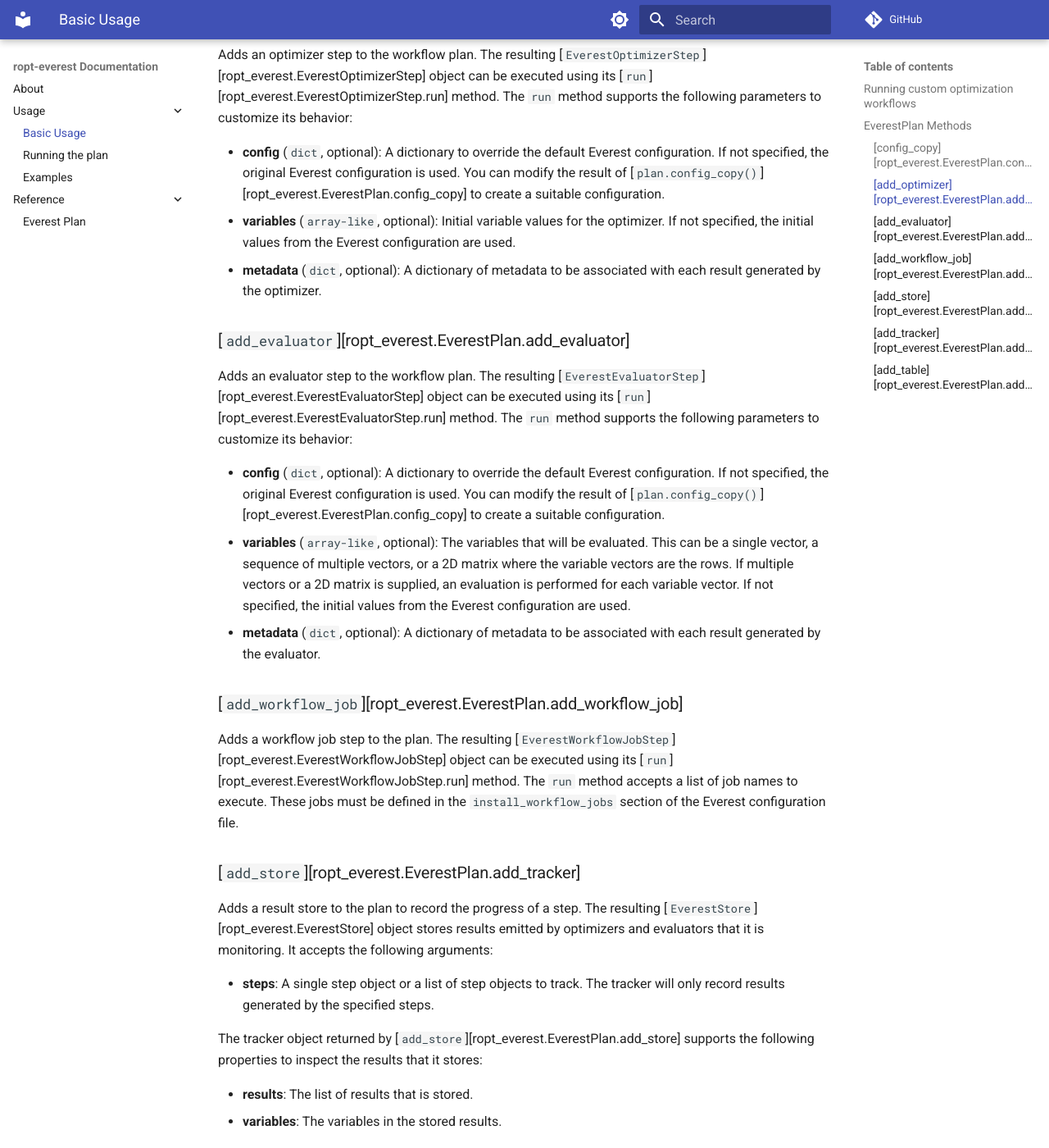
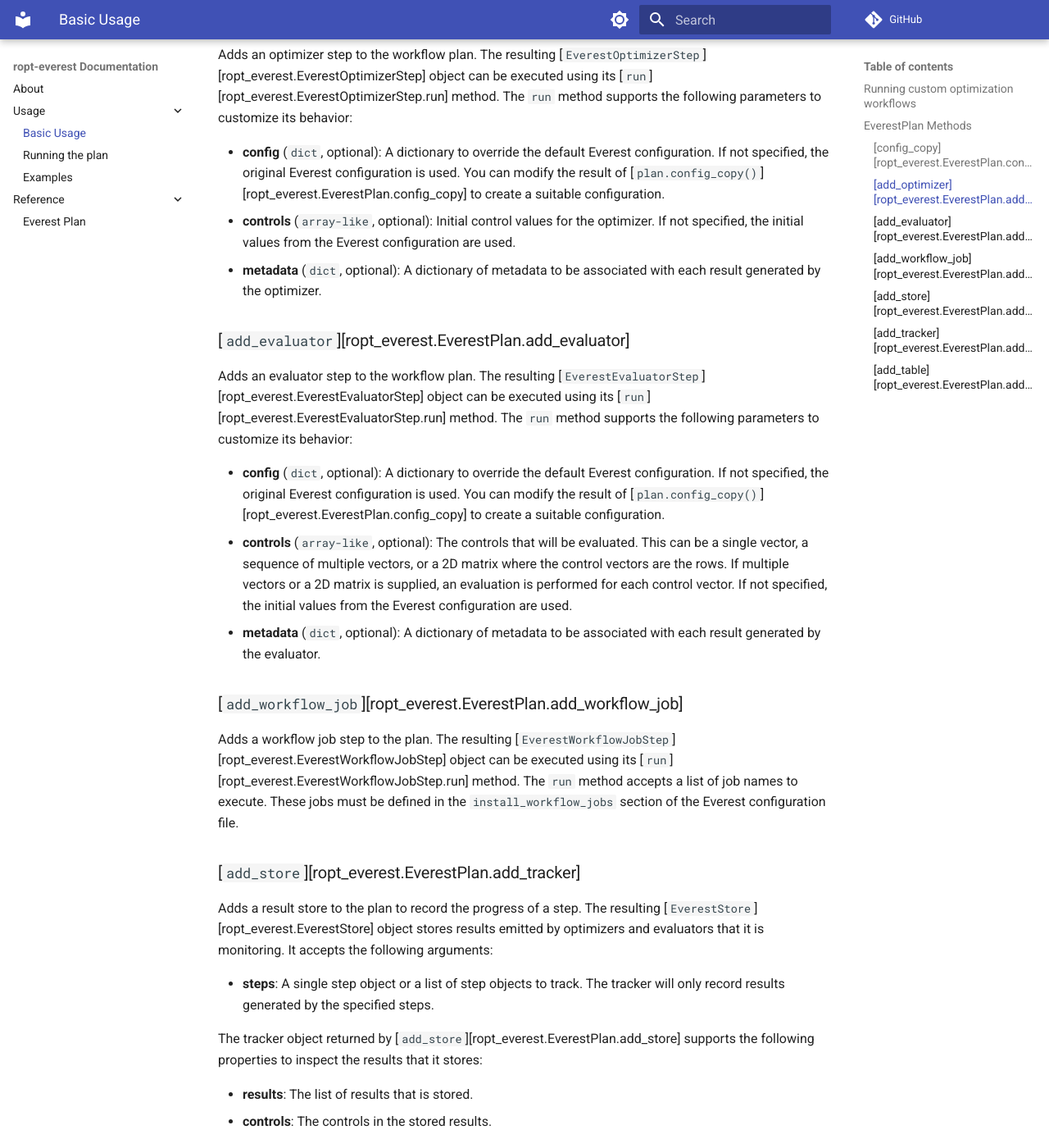
Before and after one commit to TNO-ropt/ropt-everest, an MkDocs documentation site: the page built from docs/usage/basics.md, in a window 1280 px wide and 1400 px high, scrolled down 2259 px. Shown: the whole window at 82% size. Built offline with MkDocs 1.6.1 and Material for MkDocs 9.7.7, drawn with Linux system fonts in a browser that asks for light colours; comment, search, counter and statistics services are not loaded; the version menu is left out; some of the changed text lies outside the part shown.

Commit message:
Rename variables to controls

```diff
--- a/docs/usage/basics.md
+++ b/docs/usage/basics.md
@@ -109,7 +109,7 @@ executed using its [`run`][ropt_everest.EverestOptimizerStep.run] method. The
     You can modify the result of
     [`plan.config_copy()`][ropt_everest.EverestPlan.config_copy] to create a
     suitable configuration.
-- **variables** (`array-like`, optional): Initial variable values for the
+- **controls** (`array-like`, optional): Initial control values for the
     optimizer. If not specified, the initial values from the Everest
     configuration are used.
 - **metadata** (`dict`, optional): A dictionary of metadata to be associated
@@ -126,10 +126,10 @@ executed using its [`run`][ropt_everest.EverestEvaluatorStep.run] method. The
     You can modify the result of
     [`plan.config_copy()`][ropt_everest.EverestPlan.config_copy] to create a
     suitable configuration.
-- **variables** (`array-like`, optional): The variables that will be evaluated.
+- **controls** (`array-like`, optional): The controls that will be evaluated.
     This can be a single vector, a sequence of multiple vectors, or a 2D matrix
-    where the variable vectors are the rows. If multiple vectors or a 2D matrix
-    is supplied, an evaluation is performed for each variable vector. If not
+    where the control vectors are the rows. If multiple vectors or a 2D matrix
+    is supplied, an evaluation is performed for each control vector. If not
     specified, the initial values from the Everest configuration are used.
 - **metadata** (`dict`, optional): A dictionary of metadata to be associated
     with each result generated by the evaluator.
@@ -153,8 +153,8 @@ arguments:
 The tracker object returned by [`add_store`][ropt_everest.EverestPlan.add_store]
 supports the following properties to inspect the results that it stores:
 
-- **results**:   The list of results that is stored.
-- **variables**: The variables in the stored results.
+- **results**:  The list of results that is stored.
+- **controls**: The controls in the stored results.
 
 In addition, the following methods are available:
 
@@ -181,8 +181,8 @@ It accepts the following arguments:
 The tracker object returned by [`add_tracker`][ropt_everest.EverestPlan.add_tracker]
 supports the following properties to inspect the results that it stores:
 
-- **results**:   The results object that is stored.
-- **variables**: The variables in the stored results.
+- **results**:  The results object that is stored.
+- **controls**: The controls in the stored results.
 
 In addition, the following methods are available:
 
```
Also changed, not shown: docs/usage/examples.md (+3 -3 lines), 3 other files.
